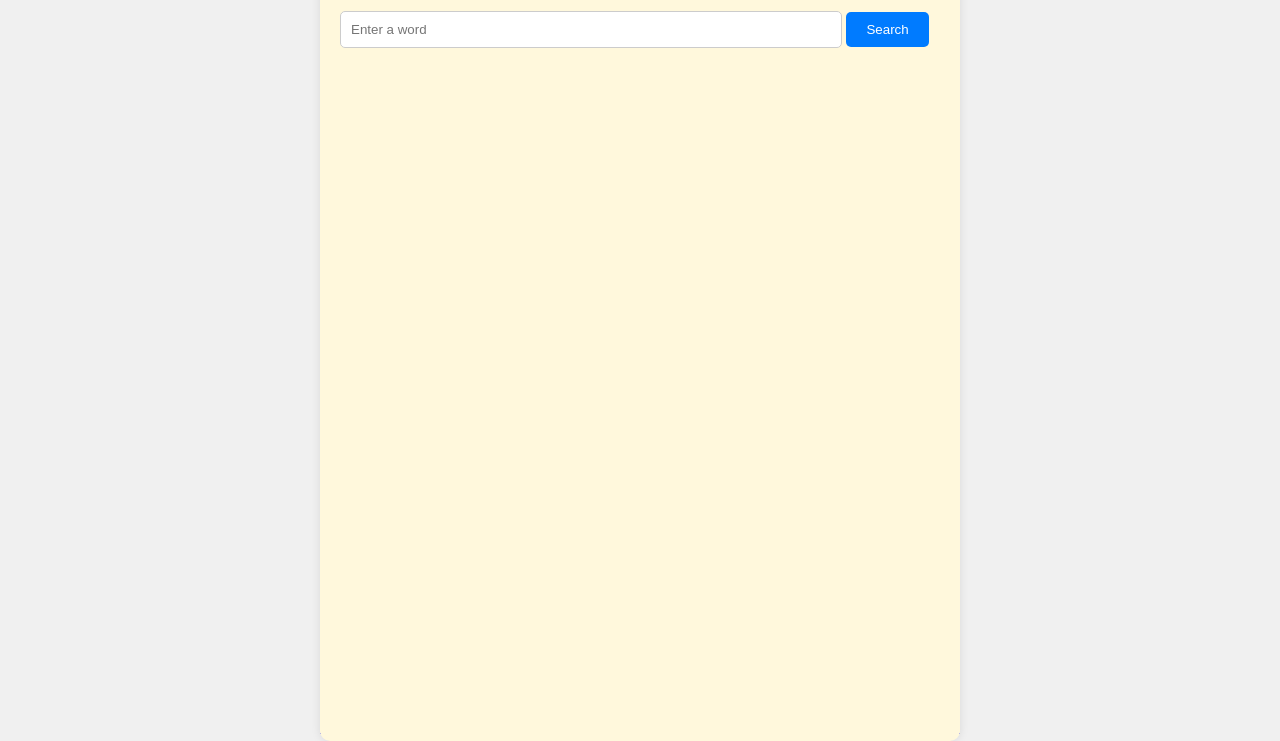
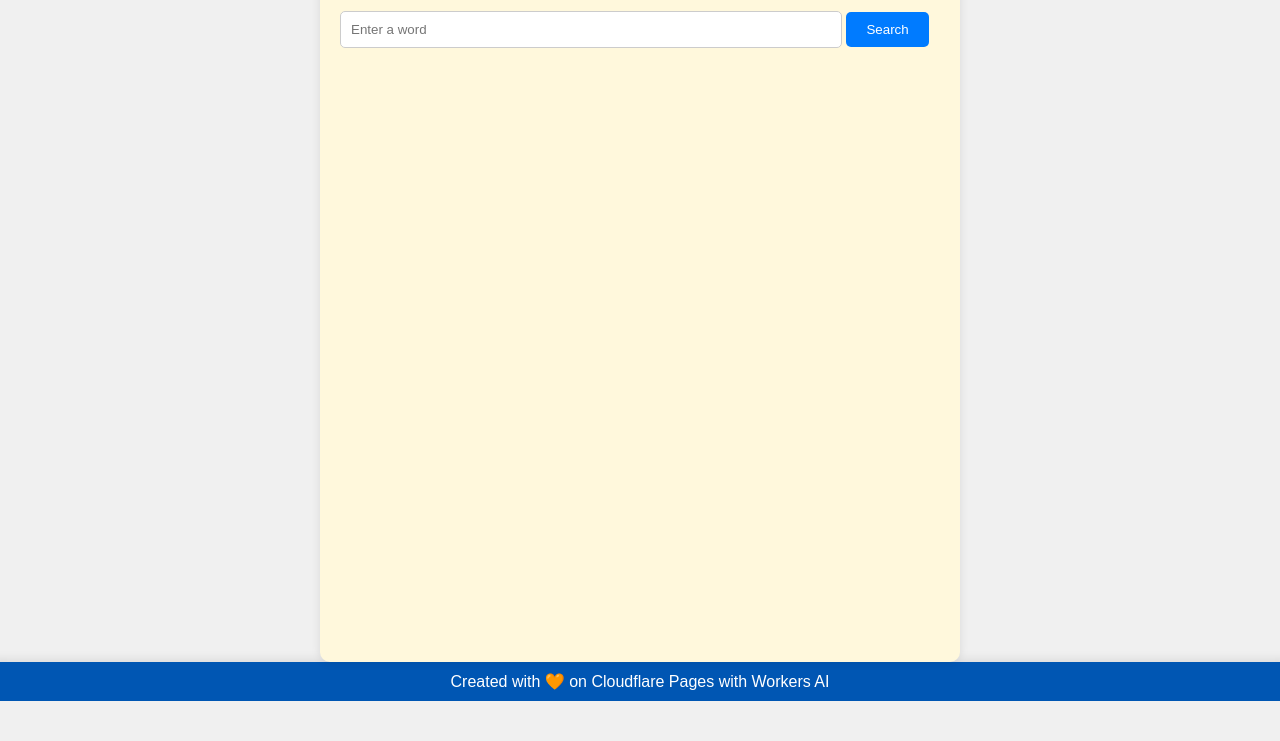
Before and after one commit to craigsdennis/hackathon-helper-workers-ai, a website: page workers/typescript-based-api/public/index.html in a window 1280 px wide. Shown: the part 99-840 px from the top of the page. After the commit the page ends 800 px from the top, so only its background shows below. Drawn offline with Linux system fonts and the light colour scheme.

Commit message:
Updates styling

```diff
--- a/workers/typescript-based-api/public/index.html
+++ b/workers/typescript-based-api/public/index.html
@@ -1,21 +1,26 @@
 <!DOCTYPE html>
 <html lang="en">
 <head>
-		<meta charset="UTF-8" />
-		<meta name="viewport" content="width=device-width, initial-scale=1.0" />
+    <meta charset="UTF-8">
+    <meta name="viewport" content="width=device-width, initial-scale=1.0">
     <title>Etymology Finder</title>
-		<link rel="stylesheet" href="styles.css" />
+    <link rel="stylesheet" href="styles.css">
 </head>
 <body>
+    <div class="wrapper">
         <div class="container">
             <h1>Etymology Finder</h1>
-			<input type="text" id="wordInput" placeholder="Enter a word" />
+            <input type="text" id="wordInput" placeholder="Enter a word">
             <button id="searchButton">Search</button>
             <div id="resultSection">
                 <h2>Etymology:</h2>
                 <p id="definition"></p>
             </div>
         </div>
+        <div class="footer">
+            Created with 🧡 on Cloudflare Pages with Workers AI
+        </div>
+    </div>
     <script src="script.js"></script>
 </body>
 </html>
--- a/workers/typescript-based-api/public/styles.css
+++ b/workers/typescript-based-api/public/styles.css
@@ -1,12 +1,14 @@
 body {
     font-family: Arial, sans-serif;
-	display: flex;
-	justify-content: center;
-	align-items: flex-start;
-	height: 100vh;
     margin: 0;
     background-color: #f0f0f0;
-	overflow: auto; /* Allow scrolling */
+}
+
+.wrapper {
+    display: flex;
+    flex-direction: column;
+    align-items: center;
+    min-height: 100vh;
 }
 
 .container {
@@ -16,14 +18,14 @@ body {
     border-radius: 10px;
     box-shadow: 0 0 10px rgba(0, 0, 0, 0.1);
     position: relative;
-	overflow: hidden;
     width: 80%;
     max-width: 600px;
-	min-height: 100vh; /* Ensure container takes full height */
+    flex: 1; /* Allow the container to grow */
+    overflow-y: auto;
 }
 
 .container::before {
-	content: '';
+    content: "";
     position: absolute;
     top: 0;
     left: 0;
@@ -35,7 +37,7 @@ body {
 }
 
 .container::after {
-	content: '';
+    content: "";
     position: absolute;
     top: 0;
     left: 40px; /* Adjust this value for the left margin */
@@ -79,3 +81,12 @@ body {
     line-height: 32px; /* Match this value to the line spacing */
     padding-left: 50px; /* Indent to match the margin line */
 }
+
+.footer {
+    text-align: center;
+    padding: 10px;
+    background-color: #0056b3; /* Darker Cloudflare blue */
+    color: white; /* Ensure text is readable */
+    width: 100%;
+    box-shadow: 0 -2px 10px rgba(0, 0, 0, 0.1);
+}
```
Lines whose indentation alone changed are shown as unchanged.
